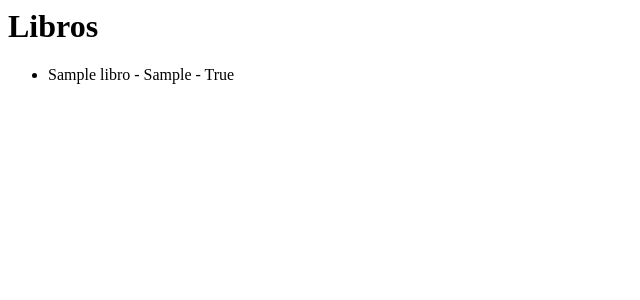
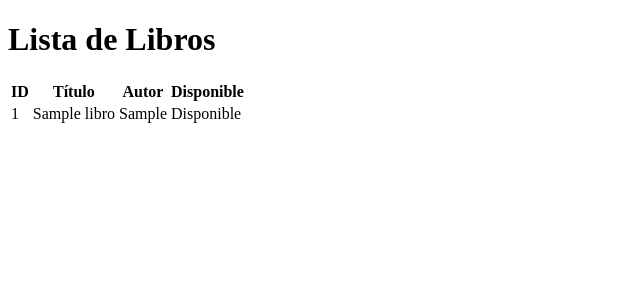
Before and after one commit to orlandocabralmtz/proyecto-bootcamp, a Django app: page /biblioteca/libros/ in a window 1280 px wide. Shown: the top 300 px of the page, without its empty margins (0-640 px from the left). Run offline with Django 5.2, Linux system fonts and the light colour scheme; tables that the repository leaves empty hold one stand-in row (values such as "Sample post").

Commit message:
cambio pagina libros. Valor booleano por texto disponible o no disponible

```diff
--- a/biblioteca/templates/biblioteca/lista_libros.html
+++ b/biblioteca/templates/biblioteca/lista_libros.html
@@ -1,6 +1,38 @@
-<h1>Libros</h1>
-<ul>
-    {% for libro in libros %}
-        <li>{{ libro.titulo }} - {{ libro.autor }} - {{ libro.disponible }}</li>
-    {% endfor %}
-</ul>
+<!-- biblioteca/templates/biblioteca/lista_libros.html -->
+<!DOCTYPE html>
+<html lang="es">
+<head>
+    <meta charset="UTF-8">
+    <meta name="viewport" content="width=device-width, initial-scale=1.0">
+    <title>Lista de Libros</title>
+</head>
+<body>
+    <h1>Lista de Libros</h1>
+    <table>
+        <thead>
+            <tr>
+                <th>ID</th>
+                <th>Título</th>
+                <th>Autor</th>
+                <th>Disponible</th>
+            </tr>
+        </thead>
+        <tbody>
+            {% for libro in libros %}
+            <tr>
+                <td>{{ libro.id }}</td>
+                <td>{{ libro.titulo }}</td>
+                <td>{{ libro.autor }}</td>
+                <td>
+                    {% if libro.disponible %}
+                        Disponible
+                    {% else %}
+                        No disponible
+                    {% endif %}
+                </td>
+            </tr>
+            {% endfor %}
+        </tbody>
+    </table>
+</body>
+</html>
```
